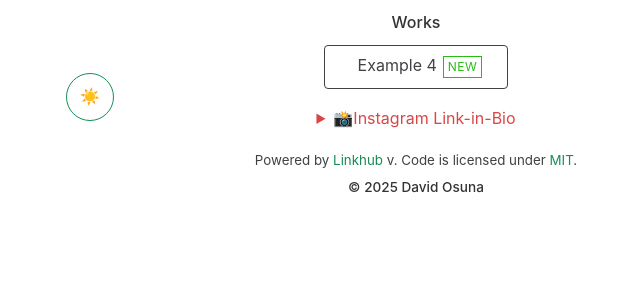
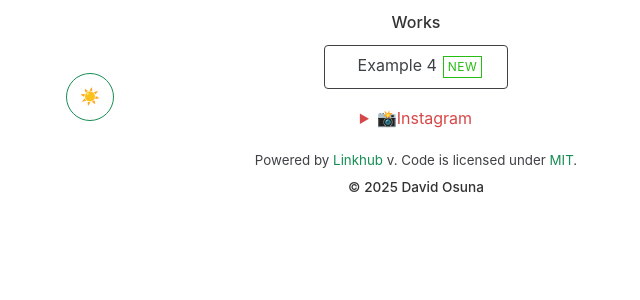
Before and after one commit to David-Lor/davidosuna-linktree, a Jekyll site: the page built from src/index.html, in a window 1280 px wide. Shown: the part 503-803 px from the top of the page, without its empty margins (224-864 px from the left). Built offline with Jekyll 4.4.1, drawn with Linux system fonts in a browser that asks for light colours; nearby versions of some CDN libraries.

Commit message:
Remove "Link-in-bio" suffix

```diff
--- a/src/_includes/bio.html
+++ b/src/_includes/bio.html
@@ -1,7 +1,7 @@
 <section>
     {% for name in site.data.bio %}
     <details>
-        <summary class="text-center text-error">{{ name.name }} Link-in-Bio</summary>
+        <summary class="text-center text-error">{{ name.name }}</summary>
         <div class="bio-gallery">
             {% for item in name.items %}
             {% if name.ratio %}
```
